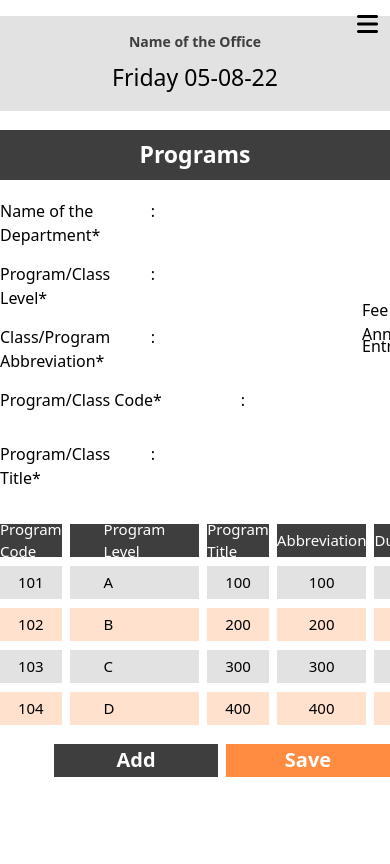
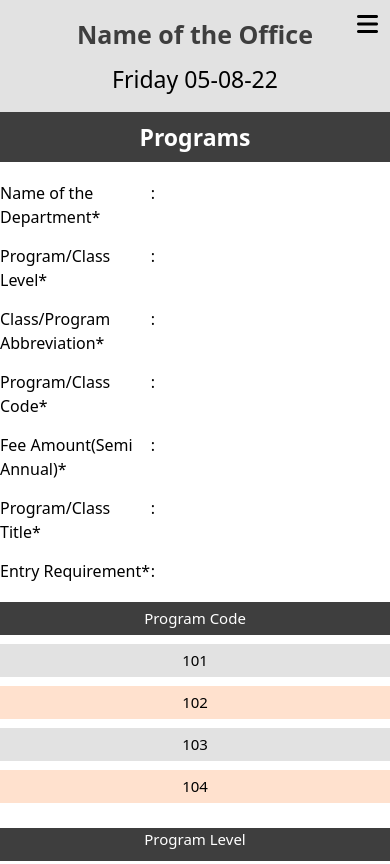
Before and after one commit to jahidrony037/bsmrstu-bba-faculty, a website: page pages/program.html in a window 390 px wide. Shown: the top 864 px of the page. Drawn offline with nearby package versions, Linux system fonts and the light colour scheme.

Commit message:
program responsive

```diff
--- a/pages/program.html
+++ b/pages/program.html
@@ -14,9 +14,9 @@
 <body>
     <div class="flex justify-between lg:space-x-[36px] lg:p-5 overflow-hidden">
         <i onclick="nav()" id="icon"
-            class="fa fa-bars absolute right-1 cursor-pointer text-2xl mr-2 mt-2 z-30 lg:hidden" aria-hidden="true"></i>
+            class="fa fa-bars absolute right-1 cursor-pointer text-2xl mr-2 mt-2 lg:hidden z-40" aria-hidden="true"></i>
         <div id="nav_slide"
-            class="w-[100%] absolute bg-[#E2E2E2] h-[100rem] -ml-[770px] lg:h-auto  lg:relative lg:ml-0 lg:w-[253px]">
+            class="w-[100%] absolute bg-[#E2E2E2] h-[100rem] -ml-[770px] lg:h-auto  lg:relative lg:ml-0 lg:w-[253px] z-30">
             <div class="avater_nav bg-[#FF8C40] p-2 flex justify-between">
                 <h1 class="text-xl text-white">Admin Zone</h1>
 
@@ -39,10 +39,10 @@
                 </ul>
             </div>
         </div>
-        <div id="2nd_div" class="w-[100%] mt-4 lg:mt-0 space-y-[19px] lg:w-[724px]">
+        <div id="2nd_div" class="w-[100%] lg:mt-0 lg:space-y-[19px] lg:w-[724px]">
             <div class="searchBr w-full">
                 <div class="bg-[#E2E2E2] p-4 text-center space-y-2">
-                    <div class="text-[#3E3E3E] text-sm lg:text-[40px] font-semibold">Name of the Office</div>
+                    <div class="text-[#3E3E3E] text-[25px] lg:text-[40px] font-semibold">Name of the Office</div>
                     <div class="text-[23px]">Friday 05-08-22</div>
                 </div>
             </div>
@@ -69,26 +69,26 @@
                         </div>
                         <div class="flex flex-row">
                             <li class="flex justify-between w-[245px]"><span>Program/Class Code*</span><span>:</span></li>
-                            <input type="text" class="focus:outline-none w-[116px] px-[2px]">
+                            <input type="text" class="focus:outline-none lg:w-[116px] px-[2px]">
                         </div>
                         <div class="flex flex-row">
-                            <li class="absolute left-[362px] top-[99px] flex justify-between w-[200px]"><span>Fee
+                            <li class="lg:absolute lg:left-[362px] lg:top-[99px] relative flex justify-between w-[245px] lg:w-[200px]"><span>Fee
                                     Amount(Semi Annual)*</span><span>:</span></li>
                             <input type="text"
-                                class=" absolute left-[562px] top-[99px] focus:outline-none w-[116px] px-[2px]">
+                                class=" lg:absolute lg:left-[562px] lg:top-[99px] focus:outline-none lg:w-[116px] px-[2px]">
                         </div>
                         <div class="flex flex-row">
                             <li class="flex justify-between w-[245px]"><span>Program/Class Title*</span><span>:</span></li>
                             <input type="text" class="focus:outline-none px-[2px]">
                         </div>
                         <div class="flex flex-row">
-                            <li class="absolute left-[362px] top-[135px] flex justify-between w-[200px]"><span>Entry Requirement*</span><span>:</span></li>
-                            <input type="text" class=" absolute left-[562px] top-[135px] focus:outline-none w-[116px] px-[2px]">
+                            <li class="lg:absolute lg:left-[362px] lg:top-[135px] flex justify-between w-[245px] lg:w-[200px]"><span>Entry Requirement*</span><span>:</span></li>
+                            <input type="text" class=" lg:absolute lg:left-[562px] lg:top-[135px] focus:outline-none lg:w-[116px] px-[2px]">
                         </div>
                     </ul>
                 </div>
-                <div class="flex justify-between space-x-[8px] text-[15px] font-['Segoe UI']">
-                    <div class="1st w-[230px]">
+                <div class="flex flex-col space-y-[25px] lg:space-y-0 lg:flex-row lg:justify-between lg:space-x-[8px] text-[15px] font-['Segoe UI']">
+                    <div class="1st lg:w-[230px] w-full">
                         <ul class="space-y-[9px]">
                             <li class="bg-[#3E3E3E] h-[33px] flex items-center justify-center text-white">Program Code</li>
                             <li class="bg-[#E2E2E2] h-[33px] flex items-center justify-center">101</li>
@@ -97,16 +97,16 @@
                             <li class="bg-[#FFE1CE] h-[33px] flex items-center justify-center">104</li>
                         </ul>
                     </div>
-                    <div class="2nd w-[340px]">
-                        <ul class="space-y-[9px]">
-                            <li class="bg-[#3E3E3E] h-[33px] flex items-center px-[34px] box-border text-white">Program Level</li>
-                            <li class="bg-[#E2E2E2] h-[33px] flex items-center px-[34px] box-border">A</li>
-                            <li class="bg-[#FFE1CE] h-[33px] flex items-center px-[34px] box-border">B</li>
-                            <li class="bg-[#E2E2E2] h-[33px] flex items-center px-[34px] box-border">C</li>
-                            <li class="bg-[#FFE1CE] h-[33px] flex items-center px-[34px] box-border">D</li>
+                    <div class="2nd lg:w-[340px] w-full">
+                        <ul class="space-y-[9px] text-center lg:text-left lg:box-border">
+                            <li class="bg-[#3E3E3E] h-[33px] text-white">Program Level</li>
+                            <li class="bg-[#E2E2E2] h-[33px] lg:px-[34px]">A</li>
+                            <li class="bg-[#FFE1CE] h-[33px] lg:px-[34px]">B</li>
+                            <li class="bg-[#E2E2E2] h-[33px] lg:px-[34px]">C</li>
+                            <li class="bg-[#FFE1CE] h-[33px] lg:px-[34px]">D</li>
                         </ul>
                     </div>
-                    <div class="3rd w-[180px]">
+                    <div class="3rd lg:w-[180px] w-full">
                         <ul class="space-y-[9px]">
                             <li class="bg-[#3E3E3E] h-[33px] flex items-center justify-center text-white">Program Title</li>
                             <li class="bg-[#E2E2E2] h-[33px] flex items-center justify-center">100</li>
@@ -115,7 +115,7 @@
                             <li class="bg-[#FFE1CE] h-[33px] flex items-center justify-center">400</li>
                         </ul>
                     </div>
-                    <div class="3rd w-[175px]">
+                    <div class="3rd lg:w-[175px] w-full">
                         <ul class="space-y-[9px]">
                             <li class="bg-[#3E3E3E] h-[33px] flex items-center justify-center text-white">Abbreviation</li>
                             <li class="bg-[#E2E2E2] h-[33px] flex items-center justify-center">100</li>
@@ -124,7 +124,7 @@
                             <li class="bg-[#FFE1CE] h-[33px] flex items-center justify-center">400</li>
                         </ul>
                     </div>
-                    <div class="3rd w-[164px]">
+                    <div class="3rd lg:w-[164px] w-full">
                         <ul class="space-y-[9px]">
                             <li class="bg-[#3E3E3E] h-[33px] flex items-center justify-center text-white">Duration</li>
                             <li class="bg-[#E2E2E2] h-[33px] flex items-center justify-center">100</li>
@@ -133,7 +133,7 @@
                             <li class="bg-[#FFE1CE] h-[33px] flex items-center justify-center">400</li>
                         </ul>
                     </div>
-                    <div class="3rd w-[164px]">
+                    <div class="3rd lg:w-[164px] w-full">
                         <ul class="space-y-[9px]">
                             <li class="bg-[#3E3E3E] h-[33px] flex items-center justify-center text-white">Requirement</li>
                             <li class="bg-[#E2E2E2] h-[33px] flex items-center justify-center">100</li>
@@ -143,7 +143,7 @@
                         </ul>
                     </div>
                 </div>
-                <div class="flex justify-end space-x-[8px] text-white text-[20px] font-semibold"><span
+                <div class="flex justify-between lg:justify-end space-x-[8px] text-white text-[20px] font-semibold"><span
                         class="w-[164px] h-[33px] flex items-center justify-center bg-[#3E3E3E] cursor-pointer">Add</span><span
                         class="w-[164px] h-[33px] flex items-center justify-center bg-[#FF8C40] cursor-pointer">Save</span>
                 </div>
```
